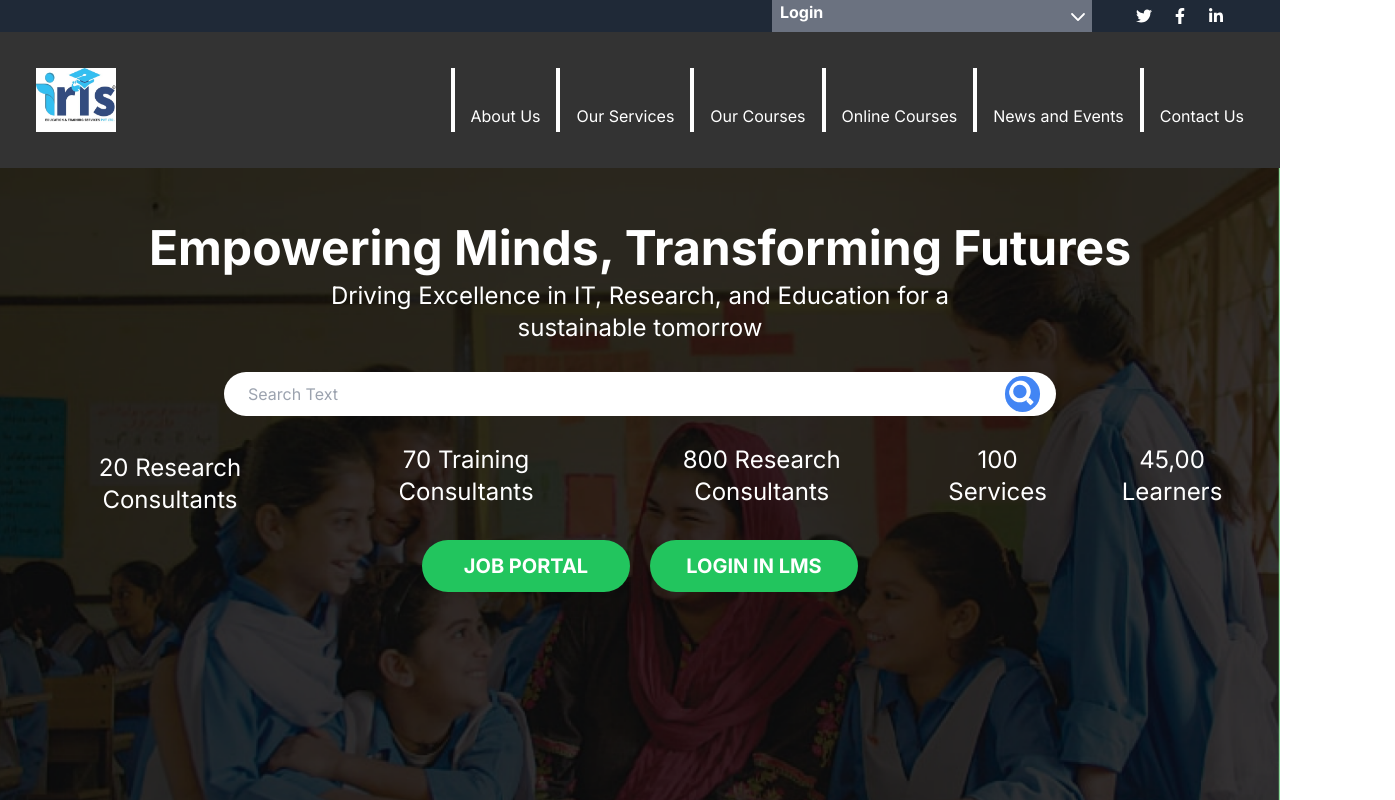
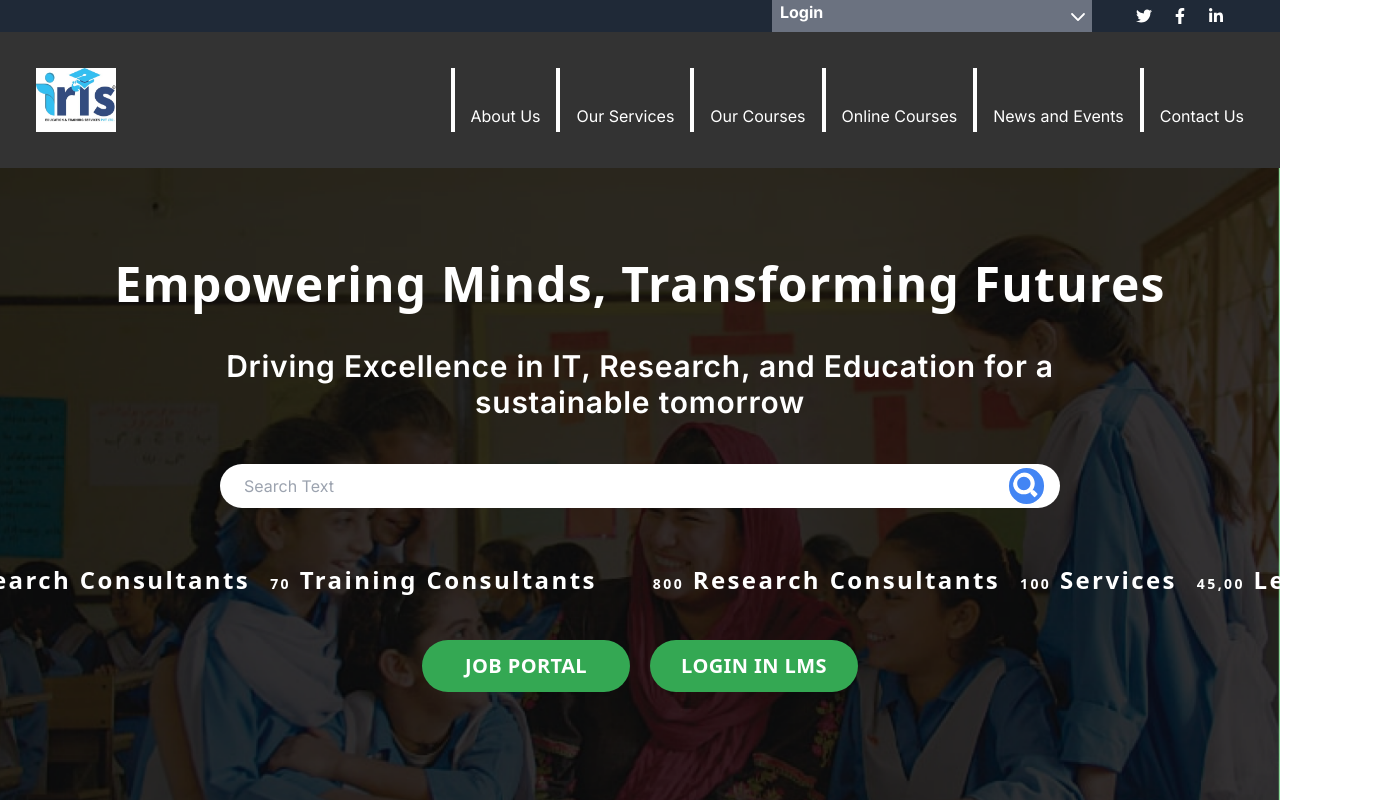
Before and after one commit to NirmaAbro/IRIS_NextJS_Website, a Next.js app: page / in a window 1280 px wide. Shown: the top 800 px of the page, 1395 px wide, since content can reach past the window. Built offline with nearby package versions, Linux system fonts and the light colour scheme.

Commit message:
typography changed

```diff
--- a/components/Button.tsx
+++ b/components/Button.tsx
@@ -2,11 +2,11 @@ import React from "react";
 
 const Button = () => {
   return (
-    <div className="flex gap-5 justify-between">
-      <button className="bg-green-500 text-wrap lg:p-3 lg:w-52 lg:text-xl p-2 hover:bg-green-600 text-white font-bold  rounded-full">
+    <div className="flex gap-5 justify-between leading-3 tracking-wide ">
+      <button className="bg-[#34A853] text-wrap lg:p-3 lg:w-52 lg:text-xl py-2.5 px-3 hover:bg-green-800 text-white font-semibold font-sans gap-1 rounded-full">
         JOB PORTAL
       </button>
-      <button className="bg-green-500 hover:bg-green-600 p-2 lg:p-3 lg:w-52 lg:text-xl text-white font-bold rounded-full">
+      <button className="bg-[#34A853] hover:bg-green-800 py-2.5 px-3 lg:p-3 lg:w-52 lg:text-xl text-white gap-1 font-semibold rounded-full font-sans">
         LOGIN IN LMS
       </button>
     </div>
--- a/components/Hero.tsx
+++ b/components/Hero.tsx
@@ -2,8 +2,19 @@ import Image from "next/image";
 import bg from "../app/background.png";
 import { FaSearch } from "react-icons/fa";
 import Button from "./Button";
+import { useState } from "react";
 
 const Hero = () => {
+  let [search, setsearch] = useState("");
+
+  function handlesearchchange(event: React.ChangeEvent<HTMLInputElement>) {
+    console.log(event.target.value);  //for checking purpose
+    setsearch(event.target.value);
+  }
+  function handleclick() {
+    console.log('clicked');
+  }
+
   return (
     <div className="relative h-screen w-full m-0">
       <Image
@@ -14,46 +25,57 @@ const Hero = () => {
         quality={100}
         className="z-0"
       />
-      <div className="absolute inset-x-0 top-0 flex flex-col items-center justify-center text-center text-white p-4">
-        <h1 className="text-2xl font-bold mt-10 lg:text-5xl">
+      <div className="absolute inset-x-0 top-0 mx-2.5 flex flex-col items-center justify-center text-center text-white gap-4">
+        <h1 className="font-sans font-bold text-xl leading-7 mt-9 text-center
+               sm:text-3xl sm:leading-10 sm:whitespace-nowrap
+               md:font-extrabold md:-tracking-tight md:text-5xl md:leading-10 md:mt-24">
           Empowering Minds, Transforming Futures
         </h1>
-        <h5 className="lg:text-2xl lg:m-2">
+
+
+        {/* </div> */}
+
+
+        <h5 className="sm:text-base sm:leading-6 sm:tracking-wider sm:m-2 text-xs md:text-3xl  md:mt-7 md:tracking-wide font-semibold">
           Driving Excellence in IT, Research, and Education for a <br />
           sustainable tomorrow
         </h5>
         {/* //search bar  */}
-        <div className="flex bg-white w-58 lg:w-2/3 m-5 rounded-full p-1 lg:px-4 lg:p-1">
+        <div className="lg:flex bg-white w-58 hidden md;block lg:w-2/3 m-5 rounded-full p-1 lg:px-4 lg:p-1">
           <input
             type="text"
             placeholder="Search Text"
-            className="rounded-full px-9 lg:w-full lg:px-2"
+            value={search}
+            onChange={handlesearchchange}
+            className="rounded-full outline-none px-9 lg:w-full lg:px-2 text-black"
           />
           <FaSearch
             className="cursor-pointer justify-center p-1 text-2xl lg:text-4xl  font-sans items-center rounded-full"
             style={{ backgroundColor: "#4285F4" }}
+            onClick={handleclick}
           />
         </div>
         {/* flex 4 item section  */}
-        <div className="m-1 md:flex md:gap-2 lg:gap-3  ">
-          <div className="flex gap-5 md:flex md:gap-2 lg:gap-3">
-            <p className="lg:p-1 lg:text-2xl m-2">
-              <span className="">20</span> Research Consultants
+        <div className="m-1 md:flex md:gap-2 lg:gap-3 justify-center item-center">
+          <div className="my-3 flex md:flex md:gap-2 lg:gap-3 gap-1 leading-5 justify-start items-center mx-6">
+            <p className="lg:p-1 lg:text-2xl tracking-widest font-sans text-xs leading-4 font-semibold w-auto whitespace-normal sm:whitespace-nowrap">
+              <span className="font-semibold text-sm leading-5">20</span> Research Consultants
             </p>
-            <p className="lg:p-1 lg:text-2xl ">
-              <span className="">70</span> Training Consultants
+            <p className="lg:p-1 lg:text-2xl tracking-widest font-sans text-xs leading-4 font-semibold w-auto whitespace-normal sm:whitespace-nowrap">
+              <span className="font-semibold text-sm leading-5">70</span> Training Consultants
             </p>
           </div>
 
-          <div className="flex gap-2 md:flex md:gap-2 lg:gap-3">
-            <p className="lg:p-1 lg:text-2xl ">
-              <span className="">800</span> Research Consultants
+
+          <div className=" my-3 sm:gap-x-3.5 flex md:flex md:gap-2 lg:gap-3 gap-1 leading-5 justify-start items-center mx-3">
+            <p className="lg:p-1 lg:text-2xl tracking-widest font-sans text-xs leading-4 font-semibold w-auto whitespace-normal sm:whitespace-nowrap">
+              <span className="font-semibold text-sm leading-5">800</span> Research Consultants
             </p>
-            <p className="lg:p-1 lg:text-2xl ">
-              <span className="">100</span> Services
+            <p className="lg:p-1 lg:text-2xl tracking-widest font-sans text-xs leading-4 font-semibold w-auto whitespace-normal sm:whitespace-nowrap">
+              <span className="font-semibold text-sm leading-5">100</span> Services
             </p>
-            <p className="lg:p-1 lg:text-2xl ">
-              <span className="">45,00</span> Learners
+            <p className="lg:p-1 lg:text-2xl tracking-widest font-sans text-xs leading-4 font-semibold w-auto whitespace-normal sm:whitespace-nowrap" >
+              <span className="font-semibold text-sm leading-5" >45,00</span> Learners
             </p>
           </div>
         </div>
@@ -66,7 +88,7 @@ const Hero = () => {
       </div>
 
 
-    </div>
+    </div >
   );
 };
 
--- a/components/Navbar.tsx
+++ b/components/Navbar.tsx
@@ -52,22 +52,13 @@ function Navbar() {
               {isAboutHovered && (
                 <div className="absolute left-0 top-full mt-2 w-48 bg-black text-white shadow-lg rounded">
                   <a href="#" className="block px-4 py-2 hover:bg-black">
-                    Adult Courses
+                    Our People
                   </a>
                   <a href="#" className="block px-4 py-2 hover:bg-black">
-                    Apprenticeship
+                    Join or Team
                   </a>
                   <a href="#" className="block px-4 py-2 hover:bg-black">
-                    Commercial Training
-                  </a>
-                  <a href="#" className="block px-4 py-2 hover:bg-black">
-                    Sector Base
-                  </a>
-                  <a href="#" className="block px-4 py-2 hover:bg-black">
-                    Fully Funded Digital Skill Training
-                  </a>
-                  <a href="#" className="block px-4 py-2 hover:bg-black">
-                    Carbon Literacy Training
+                    Distance learning Academy
                   </a>
                 </div>
               )}
```
